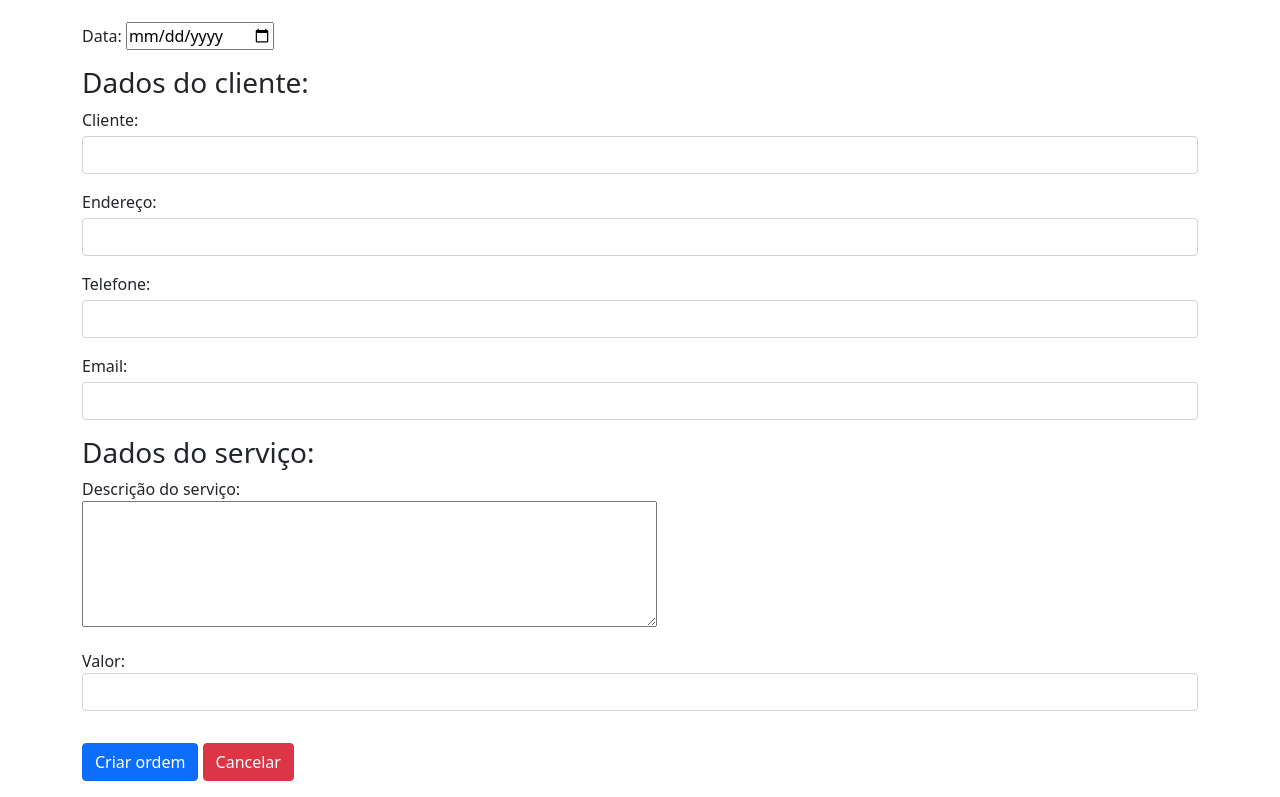
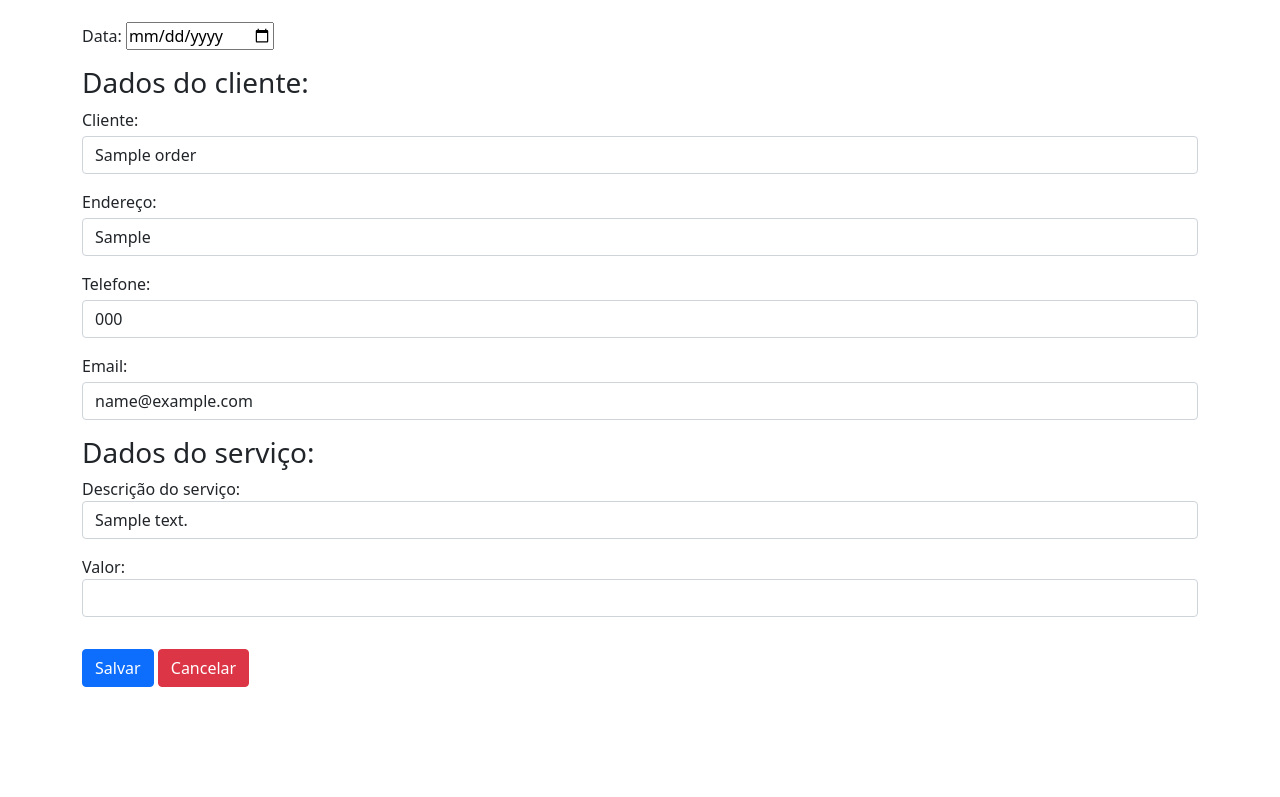
Before and after one commit to guidani/service-orders-crud, a CodeIgniter 4 app: template app/Views/CreateOrder.php in a window 1280 px wide. Shown: the part 50-847 px from the top of the page. After the commit the page ends 737 px from the top, so only its background shows below. Run offline with PHP 8.4 and a stand-in for CodeIgniter, Linux system fonts and the light colour scheme; the template is opened without the code that fills it: most values are stand-ins (such as "Sample title", 1, 10 or a date in 2020); data that the repository does not hold is empty; some libraries are stand-ins or nearby versions.

Commit message:
criado função para atualização de dados do formulário

```diff
--- a/app/Config/Routes.php
+++ b/app/Config/Routes.php
@@ -38,6 +38,7 @@ $routes->set404Override();
 $routes->get('/', 'ServiceOrderController::index');
 $routes->match(['get', 'post'],'create', 'ServiceOrderController::createOrder');
 $routes->get('order/delete/(:num)', 'ServiceOrderController::deleteOrder/$1');
+$routes->get('order/edit/(:num)', 'ServiceOrderController::editOrder/$1');
 /*
  * --------------------------------------------------------------------
  * Additional Routing
--- a/app/Views/CreateOrder.php
+++ b/app/Views/CreateOrder.php
@@ -1,51 +1,54 @@
-<?= $this->extend('layouts/default') ?>
+<?=$this->extend('layouts/default')?>
 
 
-<?= $this->section('content') ?>
+<?=$this->section('content')?>
 <main class="container">
   <div class="mt-4">
     <?php echo form_open('/create') ?>
-    <?= csrf_field() ?>
+    <?=csrf_field()?>
 
     <div class="form-group mb-3">
       <label for="data_abertura">Data:</label>
-      <input type="date" name="data_abertura" id="data_abertura">
+      <input type="date" name="data_abertura" id="data_abertura" value="<?php echo isset($order['data_abertura']) ? $order['data_abertura'] : '' ?>">
     </div>
 
     <h3>Dados do cliente:</h3>
     <div class="form-group  mb-3">
       <label for="cliente_nome" class="mb-1">Cliente:</label>
-      <input type="text" name="cliente_nome" id="cliente_nome" class="form-control" required>
+      <input type="text" name="cliente_nome" id="cliente_nome" class="form-control" value="<?php echo isset($order['cliente_nome']) ? $order['cliente_nome'] : '' ?>" required>
     </div>
 
     <div class="form-group  mb-3">
       <label for="cliente_endereco" class="mb-1">Endereço:</label>
-      <input type="text" name="cliente_endereco" id="cliente_endereco" class="form-control" required>
+      <input type="text" name="cliente_endereco" id="cliente_endereco" class="form-control" value="<?php echo isset($order['cliente_endereco']) ? $order['cliente_endereco'] : '' ?>" required>
     </div>
     <div class="form-group  mb-3">
       <label for="cliente_telefone" class="mb-1">Telefone:</label>
-      <input type="phone" name="cliente_telefone" id="cliente_telefone" class="form-control">
+      <input type="phone" name="cliente_telefone" id="cliente_telefone" class="form-control" value="<?php echo isset($order['cliente_telefone']) ? $order['cliente_telefone'] : '' ?>">
     </div>
     <div class="form-group  mb-3">
       <label for="cliente_email" class="mb-1">Email:</label>
-      <input type="email" name="cliente_email" id="cliente_email" class="form-control">
+      <input type="email" name="cliente_email" id="cliente_email" class="form-control" value="<?php echo isset($order['cliente_email']) ? $order['cliente_email'] : '' ?>">
     </div>
     <h3>Dados do serviço:</h3>
     <div class="form-group  mb-3" class="mb-1">
       <label for="desc_servico">Descrição do serviço:</label>
       <br>
-      <textarea name="desc_servico" id="desc_servico" cols="60" rows="5"></textarea>
+      <input type="text" name="desc_servico" id="desc_servico" class="form-control" value="<?php echo isset($order['desc_servico']) ? $order['desc_servico'] : '' ?>">
 
     </div>
     <div class="form-group  mb-3">
       <label for="valor_servico">Valor:</label>
-      <input type="number" name="valor_servico" id="valor_servico" class="form-control" min="0" required>
+      <input type="number" name="valor_servico" id="valor_servico" class="form-control" min="0" value="<?php echo isset($order['valor_servico']) ? $order['valor_servico'] : '' ?>" required>
     </div>
+    <input type="hidden" name="id" value="<?php echo isset($order['id']) ? $order['id'] : '' ?>">
 
-    <input type="submit" value="Criar ordem" class="btn btn-primary mt-3 mb-3">
+    <input type="submit" value="Salvar" class="btn btn-primary mt-3 mb-3">
     <?php echo anchor(base_url('/'), 'Cancelar', ['class' => 'btn btn-danger']) ?>
+
+
     <?php echo form_close() ?>
   </div>
 </main>
 
-<?= $this->endSection() ?>
+<?=$this->endSection()?>
```
Also changed, not shown: app/Controllers/ServiceOrderController.php (+9 -0 lines).
